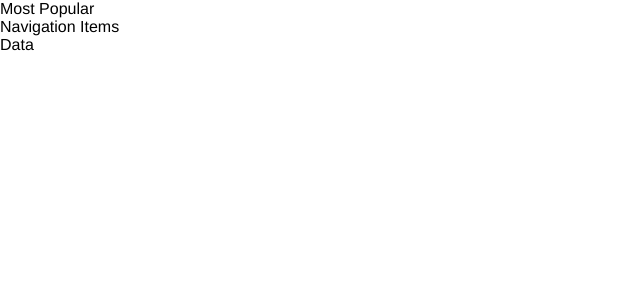
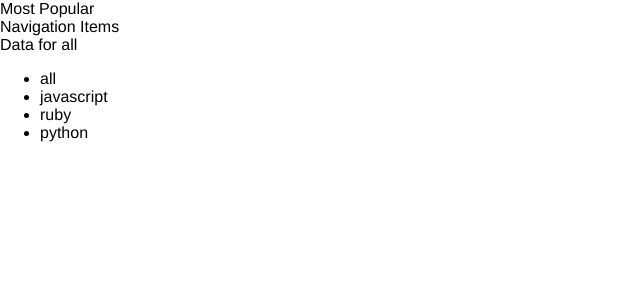
Before and after one commit to sjfox26/react-popular, a React app: page / in a window 1280 px wide. Shown: the top 300 px of the page, without its empty margins (0-640 px from the left). Built offline with nearby package versions, Linux system fonts and the light colour scheme; no server answers.

Commit message:
dynamically output languages and wire up with click listeners

```diff
--- a/src/containers/ByLanguage/ByLanguage.js
+++ b/src/containers/ByLanguage/ByLanguage.js
@@ -20,6 +20,13 @@ class ByLanguage extends Component {
             })
     }
 
+    updateLanguage = (language) => {
+        this.setState({
+            language: language
+        });
+    }
+
+
     render () {
 
 
@@ -27,11 +34,15 @@ class ByLanguage extends Component {
             <Aux>
                 <div className={classes.ByLanguage}>
                     <div>
-
+                        Data for {this.state.language}
                     </div>
-                    <div>
-                        Data
-                    </div>
+                    <ul>
+                        {this.state.languages.map((lang) => (
+                            <li key={lang} onClick={() => this.updateLanguage(lang)}>
+                                {lang}
+                            </li>
+                        ))}
+                    </ul>
                 </div>
             </Aux>
 
```
